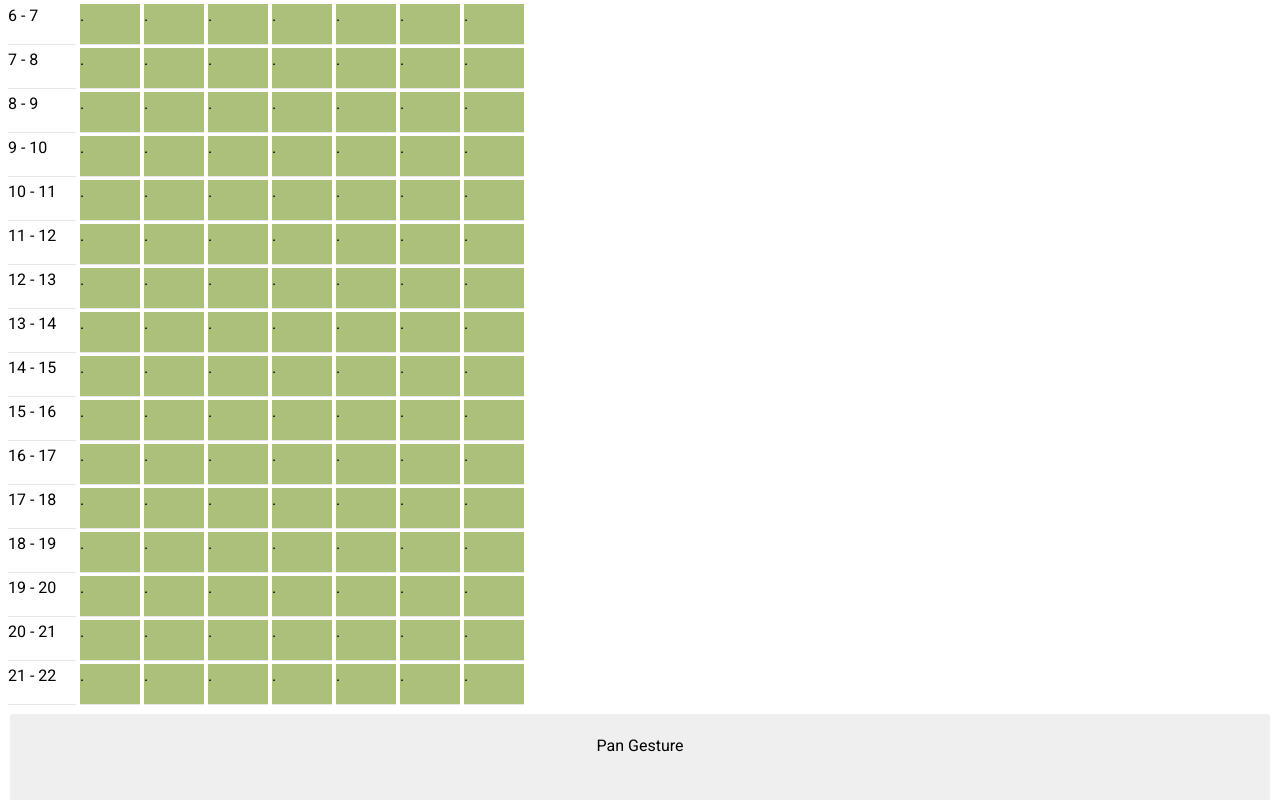
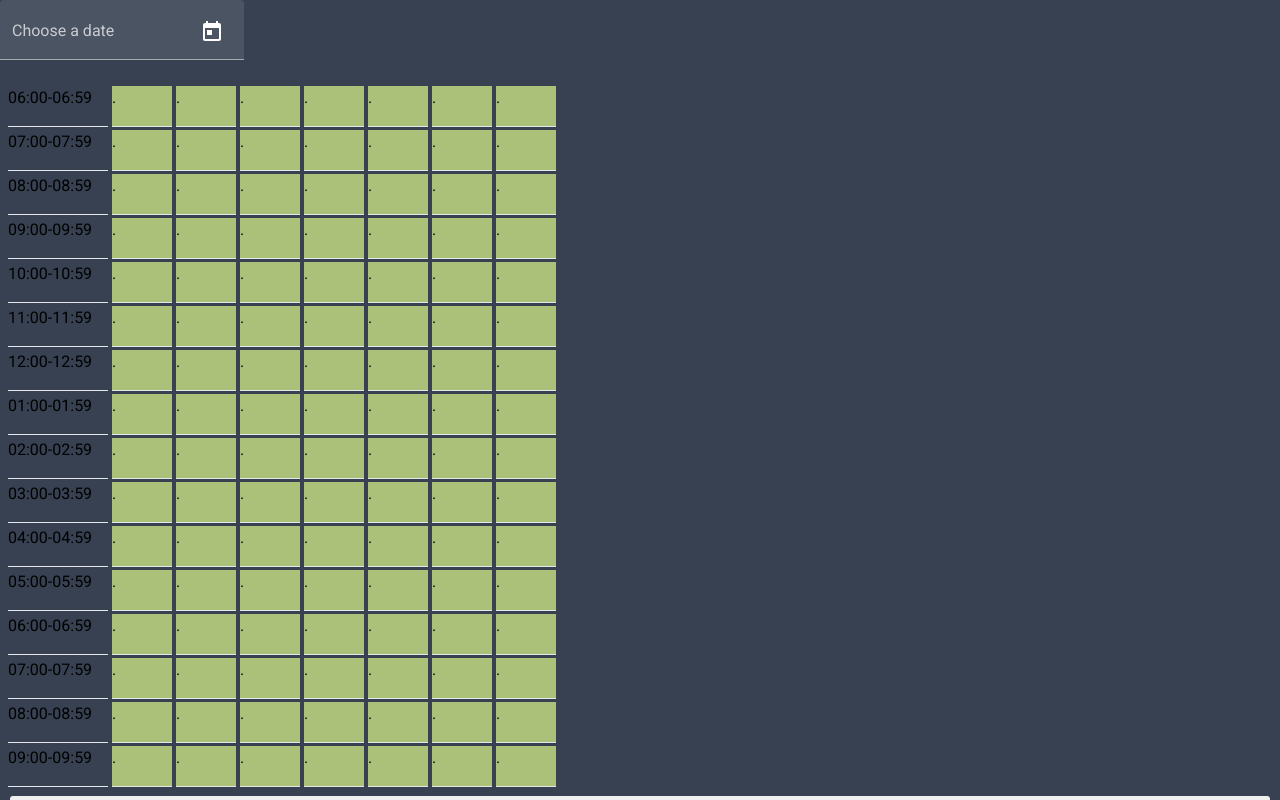
Before and after one commit to DonCorleone/laundry-reservation, an Angular app: page / in a window 1280 px wide. Shown: the top 800 px of the page. Built offline with nearby package versions, Linux system fonts and the light colour scheme.

Commit message:
running hours

```diff
--- a/src/app/app.component.html
+++ b/src/app/app.component.html
@@ -1,5 +1,7 @@
+<div class="flex-col bg-gray-700 w-full">
+  <app-calendar></app-calendar>
   <app-park></app-park>
-<div class="gesture__zone" (pan)="onPan($event)"  (tap)="onTap($event)">
+  <div class="gesture__zone" (pan)="onPan($event)" (tap)="onTap($event)">
     <h1>Pan Gesture</h1>
     <p [innerHTML]="eventText"></p>
   </div>
@@ -51,3 +53,6 @@
        [matRippleColor]="color">
     Click me
   </div-->
+
+
+</div>
--- a/src/app/app.module.ts
+++ b/src/app/app.module.ts
@@ -28,9 +28,10 @@ import { ParkComponent } from './park/park.component';
 import { HourComponent } from './hour/hour.component';
 import { HourHeaderComponent } from './hour-header/hour-header.component';
 import { DayHeaderComponent } from './day-header/day-header.component';
+import { CalendarComponent } from './calendar/calendar.component';
 
 @NgModule({
-  declarations: [AppComponent, DayComponent, ParkComponent, HourComponent, HourHeaderComponent, DayHeaderComponent],
+  declarations: [AppComponent, DayComponent, ParkComponent, HourComponent, HourHeaderComponent, DayHeaderComponent, CalendarComponent],
   imports: [
     BrowserModule,
     BrowserAnimationsModule,
--- /dev/null
+++ b/src/app/calendar/calendar.component.html
@@ -0,0 +1,6 @@
+<mat-form-field appearance="fill">
+  <mat-label>Choose a date</mat-label>
+  <input matInput [matDatepicker]="picker" (dateChange)="selectionFinished($event)">
+  <mat-datepicker-toggle matSuffix [for]="picker"></mat-datepicker-toggle>
+  <mat-datepicker touchUi #picker></mat-datepicker>
+</mat-form-field>
--- /dev/null
+++ b/src/app/calendar/calendar.component.ts
@@ -0,0 +1,16 @@
+import { Component } from '@angular/core';
+import {DateSelectorService} from "../services/date-selector.service";
+
+@Component({
+  selector: 'app-calendar',
+  templateUrl: './calendar.component.html'
+})
+export class CalendarComponent {
+
+  constructor(private dateSelectorService: DateSelectorService) {
+  }
+
+  selectionFinished(event: any) {
+    this.dateSelectorService.selectedDate.next(new Date(event.value));
+  }
+}
--- a/src/app/day-header/day-header.component.html
+++ b/src/app/day-header/day-header.component.html
@@ -1,7 +1,7 @@
 <div *ngIf="hours">
   <div
     *ngFor="let hour of hours; index as ix"
-    class="w-20 h-10 pr-1 pl-2 text-align-center"
+    class="w-28 h-10 pr-1 pl-2 text-align-center"
   >
     <app-hour-header [hour]="hour"></app-hour-header>
     <hr />
--- a/src/app/day-header/day-header.component.ts
+++ b/src/app/day-header/day-header.component.ts
@@ -9,9 +9,20 @@ export class DayHeaderComponent {
   hours: hour[] = [];
   constructor() {
     for (let i = 6; i < 22; i++) {
+      const begin = new Date();
+      begin.setHours(i);
+      begin.setMinutes(0);
+
+      const end = new Date();
+      end.setHours(i);
+      end.setMinutes(59);
+
       const h: hour = {
         start: i,
         end: i + 1,
+        date: new Date(),
+        begin,
+        stop: end
       };
       this.hours.push(h);
     }
--- a/src/app/day/day.component.ts
+++ b/src/app/day/day.component.ts
@@ -1,24 +1,50 @@
-import { Component } from '@angular/core';
+import { Component, OnDestroy } from '@angular/core';
 import { hour } from '../models/hour';
-import {Indicator, IndicatorAnimations} from "../indicator";
+import { Indicator, IndicatorAnimations } from '../indicator';
+import { DateSelectorService } from '../services/date-selector.service';
+import { Subscription } from 'rxjs';
 
 @Component({
   selector: 'app-day',
   templateUrl: './day.component.html',
-  animations: IndicatorAnimations
+  animations: IndicatorAnimations,
 })
-export class DayComponent {
+export class DayComponent implements OnDestroy {
   indicators;
   hours: hour[] = [];
-  constructor() {
+  date: Date;
+  private subscription: Subscription;
+
+  constructor(private dateSelectionService: DateSelectorService) {
     this.indicators = new Indicator();
+    this.subscription = this.dateSelectionService.selectedDate.subscribe(
+      (s) => {
+        this.hours = [];
+        this.date = s;
         for (let i = 6; i < 22; i++) {
+          const begin = new Date(s);
+          begin.setHours(i);
+          begin.setMinutes(0);
+
+          const end = new Date(s);
+          end.setHours(i);
+          end.setMinutes(59);
+
           const h: hour = {
             start: i,
             end: i + 1,
+            date: s,
+            begin,
+            stop: end
           };
           this.hours.push(h);
         }
+      }
+    );
+  }
+
+  ngOnDestroy(): void {
+    this.subscription.unsubscribe();
   }
 
   onPan(evt: any) {
--- a/src/app/hour-header/hour-header.component.html
+++ b/src/app/hour-header/hour-header.component.html
@@ -1,3 +1,3 @@
 <div *ngIf="hour" class="h-full mt-1">
-    {{ hour.start }} - {{ hour.end }}
+    {{ hour.begin | date: 'hh:mm' }}-{{ hour.stop | date: 'hh:mm' }}
 </div>
--- a/src/app/hour/hour.component.ts
+++ b/src/app/hour/hour.component.ts
@@ -30,7 +30,7 @@ export class HourComponent {
   }
 
   onTap(evt) {
-    console.log(`tab ${this.hour.start}-${this.hour.end}`);
+    console.log(`tab ${this.hour.date.toDateString()} : ${this.hour.start}-${this.hour.end}`);
     this.selected = !this.selected;
     const indicator = this.indicators.display(evt.center.x, evt.center.y, 50);
     this.indicators.hide(indicator);
--- a/src/app/models/hour.ts
+++ b/src/app/models/hour.ts
@@ -1,4 +1,9 @@
+import {Time} from "@angular/common";
+
 export interface hour {
+  date: Date;
+  begin: Date;
   start: number;
   end: number;
+  stop: Date;
 }
--- /dev/null
+++ b/src/app/services/date-selector.service.ts
@@ -0,0 +1,8 @@
+import { Injectable } from '@angular/core';
+import { BehaviorSubject} from 'rxjs'
+@Injectable({
+  providedIn: 'root'
+})
+export class DateSelectorService {
+  selectedDate = new BehaviorSubject<Date>(new Date());
+}
```
Also changed, not shown: src/app/day/day.component.css (deleted). Lines whose indentation alone changed are shown as unchanged.
